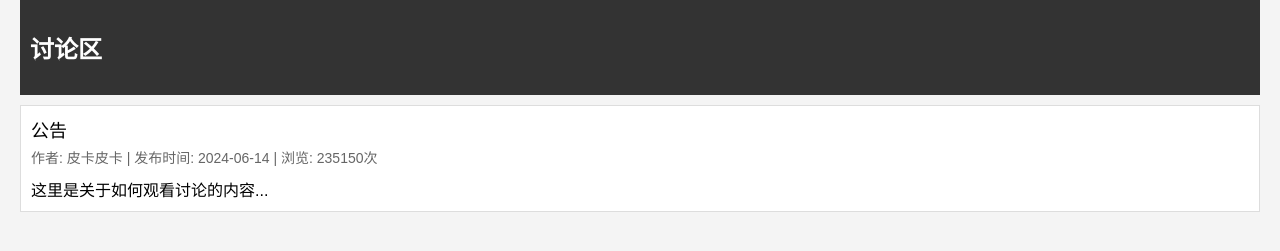
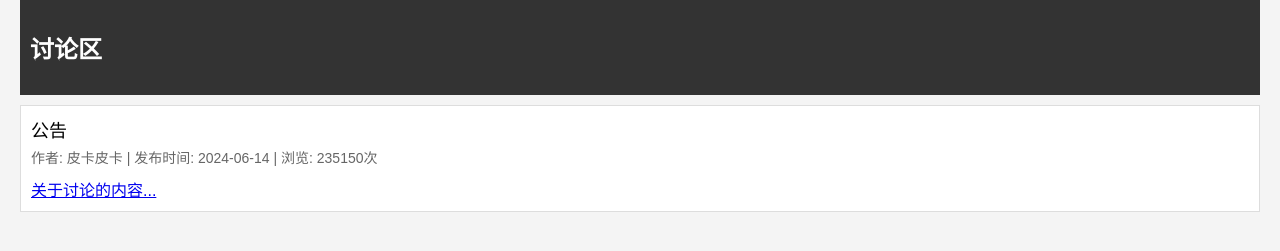
Before and after one commit to Abcd136/b2, a plain HTML site: page index.html in a window 1280 px wide. Shown: the part 107-358 px from the top of the page. Drawn offline with Linux system fonts and the light colour scheme.

Commit message:
Update index.html

```diff
--- a/index.html
+++ b/index.html
@@ -63,7 +63,7 @@
         <div class="thread-title">公告</div>
         <div class="thread-info">作者: 皮卡皮卡 | 发布时间: 2024-06-14 | 浏览: 235150次</div>
         <div class="thread-content">
-            这里是关于如何观看讨论的内容...
+            <a href="https://abcd136.github.io/b3/">关于讨论的内容...</a>
         </div>
     </div>
 
```
